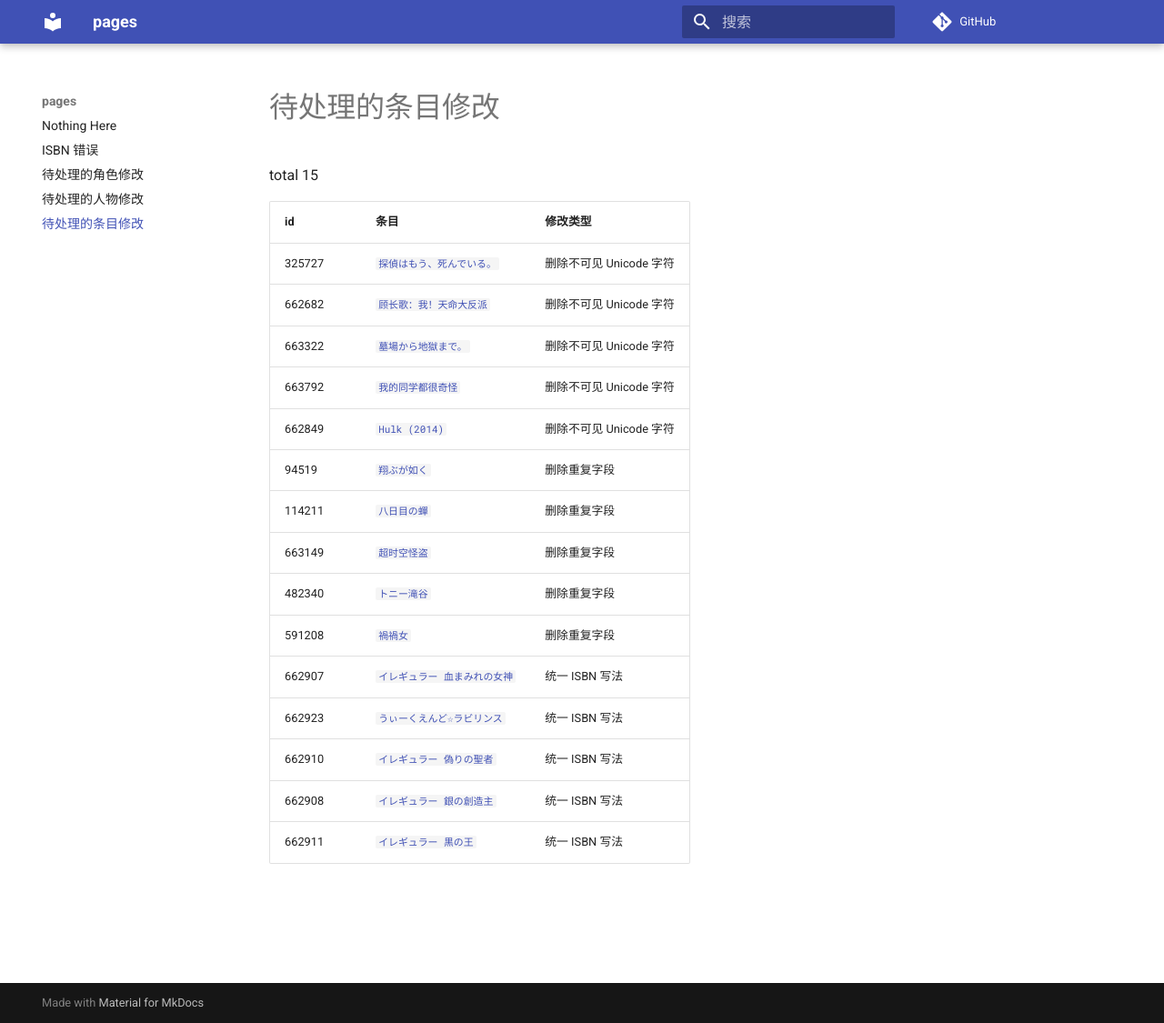
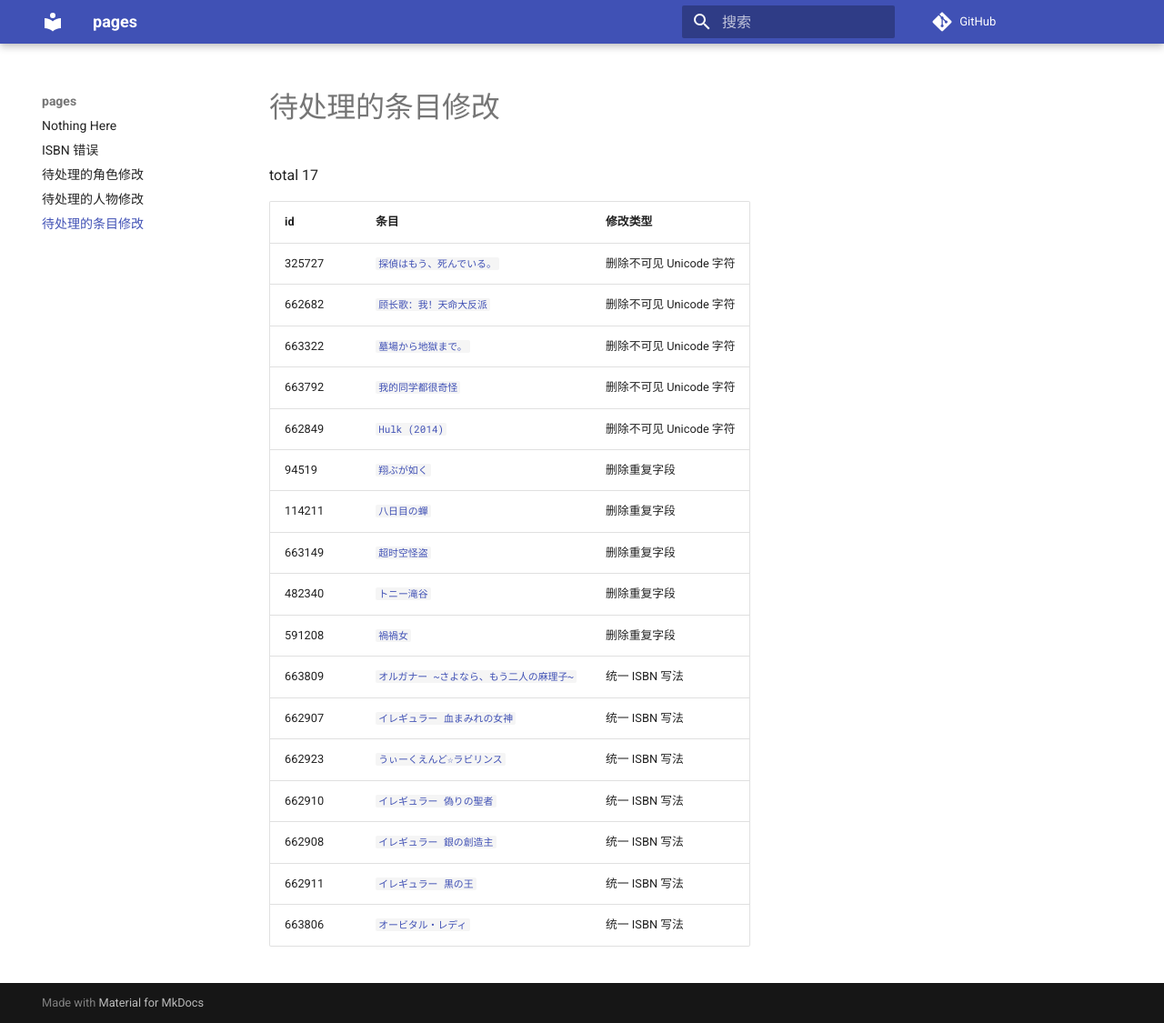
Before and after one commit to trim21/bangumi-pages, an MkDocs documentation site: the page built from docs/pending-subject-changes.md, in a window 1280 px wide and 1125 px high. Shown: the whole window at 91% size. Built offline with MkDocs 1.6.1 and Material for MkDocs 9.7.7, drawn with Linux system fonts in a browser that asks for light colours; comment, search, counter and statistics services are not loaded.

Commit message:
update pending-changes.md

```diff
--- a/docs/pending-subject-changes.md
+++ b/docs/pending-subject-changes.md
@@ -1,6 +1,6 @@
 # 待处理的条目修改
 
-total 15
+total 17
 
 | id | 条目 | 修改类型 |
 | --- | --- | --- |
@@ -14,8 +14,10 @@ total 15
 | 663149 | [`超时空怪盗`](https://bgm.tv/subject/663149) | 删除重复字段 |
 | 482340 | [`トニー滝谷`](https://bgm.tv/subject/482340) | 删除重复字段 |
 | 591208 | [`禍禍女`](https://bgm.tv/subject/591208) | 删除重复字段 |
+| 663809 | [`オルガナー ~さよなら、もう二人の麻理子~`](https://bgm.tv/subject/663809) | 统一 ISBN 写法 |
 | 662907 | [`イレギュラー 血まみれの女神`](https://bgm.tv/subject/662907) | 统一 ISBN 写法 |
 | 662923 | [`うぃーくえんど☆ラビリンス`](https://bgm.tv/subject/662923) | 统一 ISBN 写法 |
 | 662910 | [`イレギュラー 偽りの聖者`](https://bgm.tv/subject/662910) | 统一 ISBN 写法 |
 | 662908 | [`イレギュラー 銀の創造主`](https://bgm.tv/subject/662908) | 统一 ISBN 写法 |
 | 662911 | [`イレギュラー 黒の王`](https://bgm.tv/subject/662911) | 统一 ISBN 写法 |
+| 663806 | [`オービタル・レディ`](https://bgm.tv/subject/663806) | 统一 ISBN 写法 |
```
